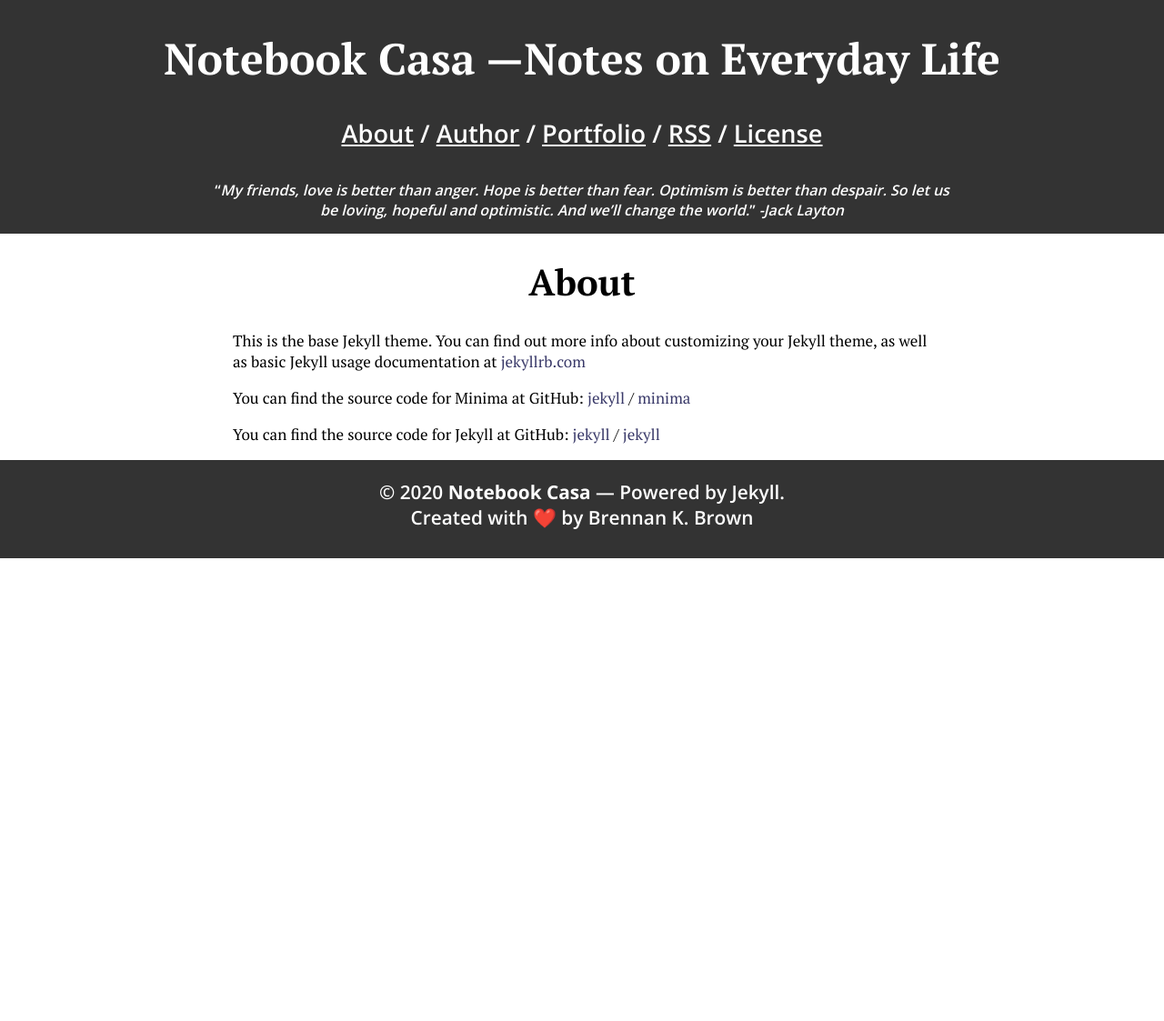
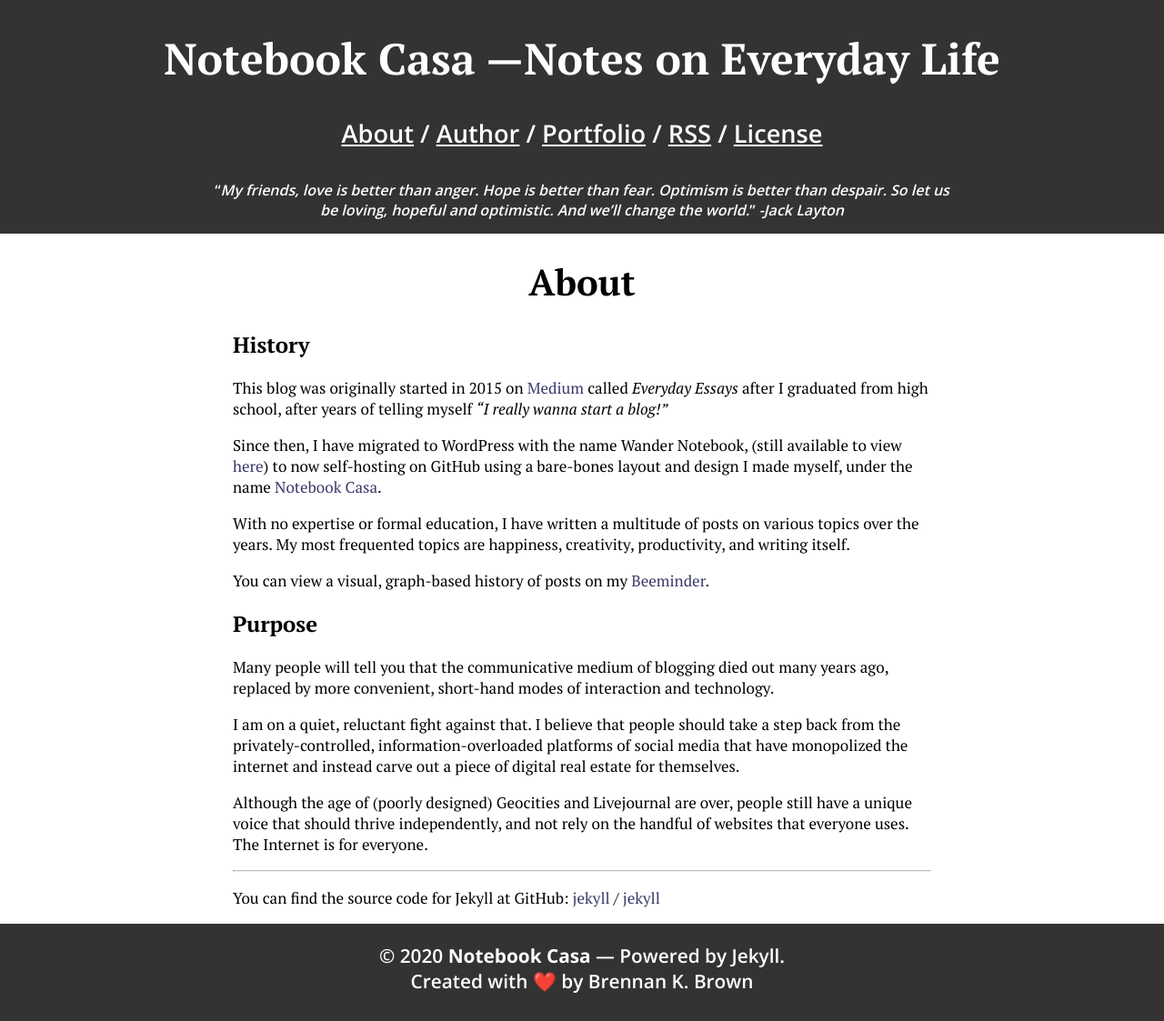
Before and after one commit to brennanbrown/old-blog, a Jekyll site: the page built from about.markdown, in a window 1280 px wide. Shown: the whole page at 91% size. Built offline with Jekyll 4.4.1, drawn with Linux system fonts in a browser that asks for light colours; comment, search, counter and statistics services are not loaded; before the commit the page ends 900 px from its top, so only the background shows below that.

Commit message:
Update about page and author page

```diff
--- a/about.markdown
+++ b/about.markdown
@@ -4,11 +4,25 @@ title: About
 permalink: /about/
 ---
 
-This is the base Jekyll theme. You can find out more info about customizing your Jekyll theme, as well as basic Jekyll usage documentation at [jekyllrb.com](https://jekyllrb.com/)
+## History
 
-You can find the source code for Minima at GitHub:
-[jekyll][jekyll-organization] /
-[minima](https://github.com/jekyll/minima)
+This blog was originally started in 2015 on [Medium](https://medium.com/brennanbrown) called _Everyday Essays_ after I graduated from high school, after years of telling myself _"I really wanna start a blog!"_
+
+Since then, I have migrated to WordPress with the name Wander Notebook, (still available to view [here](http://wandernotebook.com/)) to now self-hosting on GitHub using a bare-bones layout and design I made myself, under the name [Notebook Casa](https://notebook.casa/).
+
+With no expertise or formal education, I have written a multitude of posts on various topics over the years. My most frequented topics are happiness, creativity, productivity, and writing itself.
+
+You can view a visual, graph-based history of posts on my [Beeminder](https://beeminder.com/brennanbrown/blog).
+
+## Purpose
+
+Many people will tell you that the communicative medium of blogging died out many years ago, replaced by more convenient, short-hand modes of interaction and technology.
+
+I am on a quiet, reluctant fight against that. I believe that people should take a step back from the privately-controlled, information-overloaded platforms of social media that have monopolized the internet and instead carve out a piece of digital real estate for themselves.
+
+Although the age of (poorly designed) Geocities and Livejournal are over, people still have a unique voice that should thrive independently, and not rely on the handful of websites that everyone uses. The Internet is for everyone.
+
+---
 
 You can find the source code for Jekyll at GitHub:
 [jekyll][jekyll-organization] /
--- a/css/main.css
+++ b/css/main.css
@@ -86,6 +86,10 @@
         width: 97%;
         padding: 5px;
         margin: 5px;
+    }
+
+    .menu h2 {
+        padding-top: 30px;
     }
 }
 
--- a/index.html
+++ b/index.html
@@ -30,7 +30,7 @@ layout: default
 <div class="menu">
   <h2>About Me</h2>
   <img src="/img/avatar.png" alt="Brennan's Face" height="150" width="150">
-  <p>Hi, I'm Brennan. I'm a 24-year-old blogger and junior developer from Winnipeg, Manitoba and currently residing in
+  <p>Hi, I'm Brennan. I'm a 24-year-old web developer and content strategist from Winnipeg, Manitoba and currently residing in
     Calgary, Alberta. My current main focuses in my writing include self-development, community, and my experiences with
     programming. </p>
 
```
Also changed, not shown: author.markdown (+7 -3 lines).
